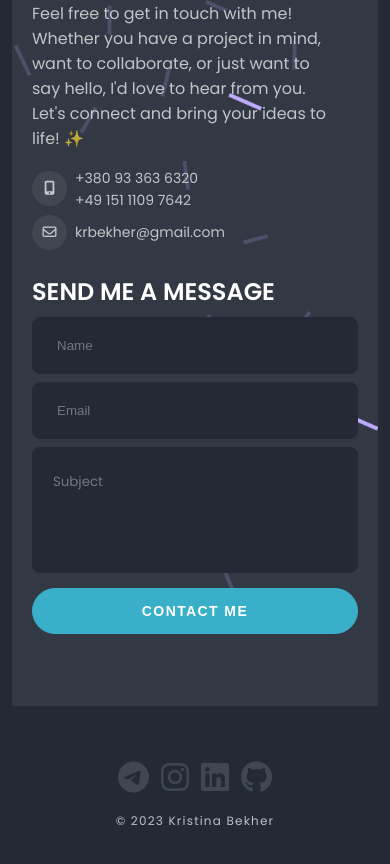
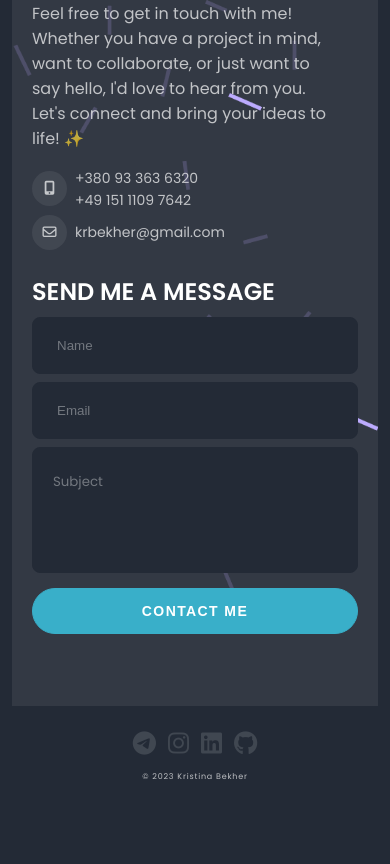
Before and after one commit to kbekher/my-portfolio, a React (Create React App) app: page / in a window 390 px wide. Shown: the part 4767-5631 px from the top of the page. After the commit the page ends 5570 px from the top, so only its background shows below. Built offline with nearby package versions, Linux system fonts and the light colour scheme.

Commit message:
improve footer on mobile

```diff
--- a/src/components/Footer/Footer.scss
+++ b/src/components/Footer/Footer.scss
@@ -5,14 +5,24 @@
   text-align: center;
   padding: 48px 80px;
 
+  @include onMobile {
+    padding: 20px 40px;
+  }
+
   &__link {
     color: #404751;
     font-size: 32px;
     margin: 0 6px;
     transition: $transition;
 
-    &:hover {
+    &:hover,
+    &:active,
+    &:disabled {
       color: $color-branding;
+    }
+
+    @include onMobile {
+      font-size: 24px;
     }
   }
 
@@ -20,5 +30,9 @@
     margin-top: 10px;
     font-size: 12px;
     letter-spacing: 0.1em;
+
+    @include onMobile {
+      font-size: 8px;
+    }
   }
 }
--- a/src/components/Menu/Menu.scss
+++ b/src/components/Menu/Menu.scss
@@ -8,7 +8,7 @@
     padding-top: 24px;
 
     @include onMobile {
-      padding-top: 18px;
+      padding: 18px 12px 0;
     }
   }
 
```
